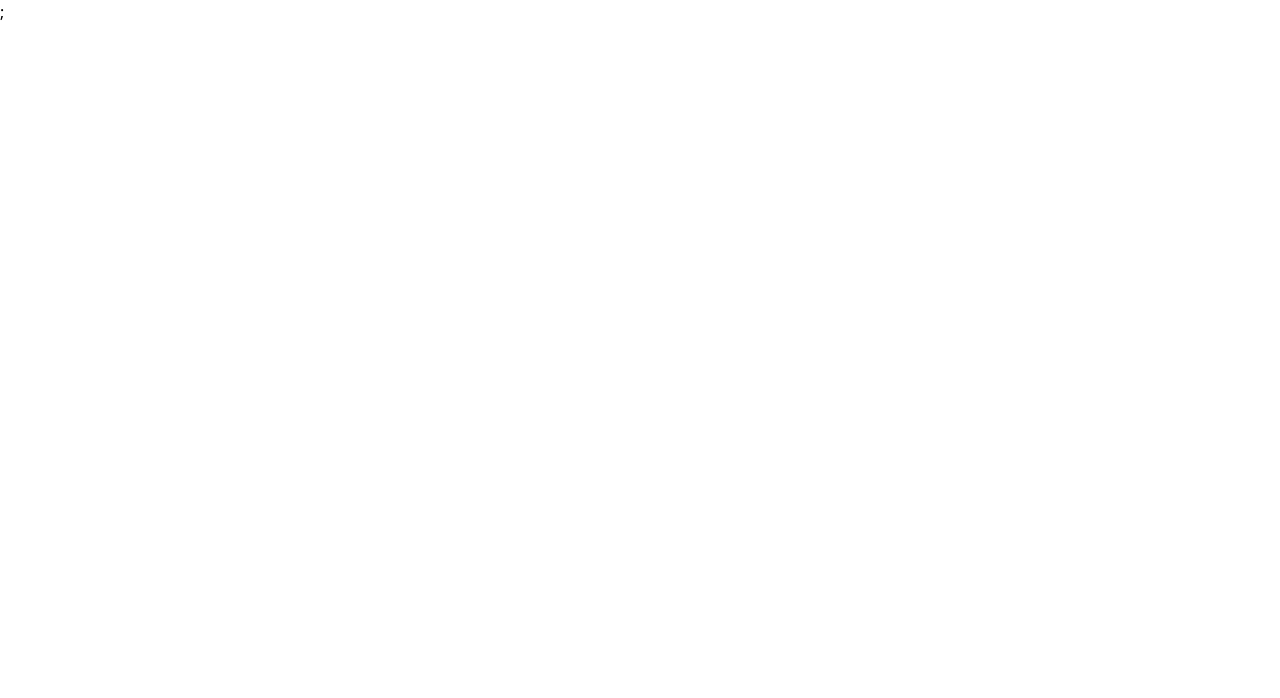
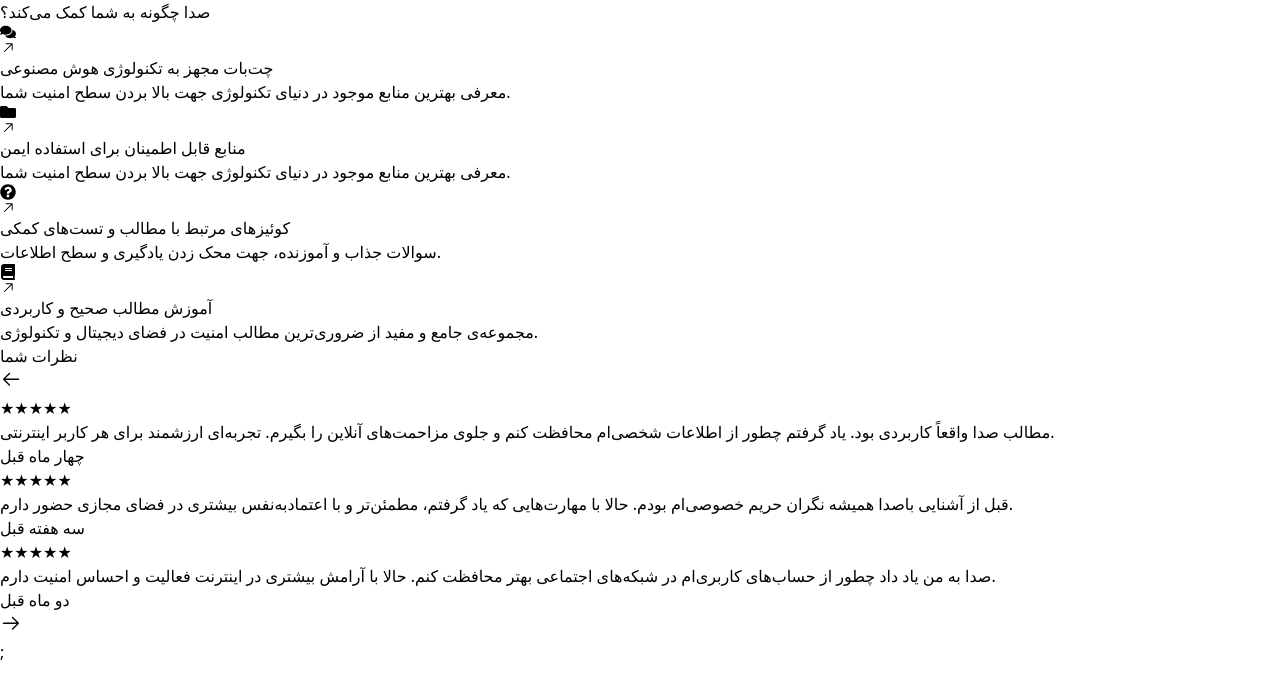
Before and after one commit to saharr268/Code-Crafter, a React app in the folder frontend/: page / in a window 1280 px wide. Shown: the top 698 px of the page. Built offline with nearby package versions, Linux system fonts and the light colour scheme; the HTML template or start-up script is replaced by a standard one.

Commit message:
Fix CardSection and Home.jsx structure

```diff
--- a/frontend/package.json
+++ b/frontend/package.json
@@ -12,6 +12,7 @@
   "dependencies": {
     "react": "^19.1.1",
     "react-dom": "^19.1.1",
+    "react-icons": "^5.5.0",
     "react-router-dom": "^7.9.2"
   },
   "devDependencies": {
@@ -26,6 +27,6 @@
     "globals": "^16.4.0",
     "postcss": "^8.5.6",
     "tailwindcss": "^3.4.17",
-    "vite": "^7.1.7"
+    "vite": "^7.1.9"
   }
 }
--- /dev/null
+++ b/frontend/src/components/CardSection.jsx
@@ -0,0 +1,47 @@
+
+// // Servive Card Section
+
+import { GoArrowUpRight } from "react-icons/go";
+
+const cardsection = ({ icon, title, description }) => {
+  return(
+    <div className="group bg-white rounded-2xl shadow p-6 relative
+                 transition-all duration-300 hover:bg-teal-500 hover:shadow-lg"
+    >
+      {/* Header: icon right, arrow left */}
+      <div className="flex items-center mt-4 mb-4 relative">
+        {/* Icon on the right */}
+        <div className="ml-auto mr-2 text-teal-500 text-xl transition-colors duration-300 group-hover:text-white">
+          {icon}
+        </div>
+
+        {/* Arrow inside circle on the left */}
+        <div
+          className="absolute left-2 w-10 h-10 flex items-center justify-center
+                     rounded-full bg-teal-50 text-gray-500 text-xl
+                     transition-colors duration-300 group-hover:bg-white group-hover:text-teal-500"
+        >
+          <GoArrowUpRight />
+        </div>
+      </div>
+
+      {/* Text */}
+      <h3
+        className="font-bold text-lg mb-2 text-right pt-8 pr-2
+                   transition-colors duration-300 group-hover:text-white"
+      >
+        {title}
+      </h3>
+      <p
+        className="text-gray-500 text-sm leading-relaxed text-right pb-6 pr-2
+                   transition-colors duration-300 group-hover:text-white"
+      >
+        {description}
+      </p>
+    </div>
+  );
+};
+
+
+
+export default cardsection;
--- /dev/null
+++ b/frontend/src/components/Testimonials.jsx
@@ -0,0 +1,116 @@
+// Testimonials / Feedback Section
+
+import { useState } from "react";
+import { GoArrowLeft, GoArrowRight } from "react-icons/go";
+
+const Testimonials = () => {
+  const testimonials = [
+    {
+      text: "مطالب صدا واقعاً کاربردی بود. یاد گرفتم چطور از اطلاعات شخصی‌ام محافظت کنم و جلوی مزاحمت‌های آنلاین را بگیرم. تجربه‌ای ارزشمند برای هر کاربر اینترنتی.",
+      stars: 5,
+      time: "چهار ماه قبل",
+    },
+    {
+      text: "قبل از آشنایی باصدا همیشه نگران حریم خصوصی‌ام بودم. حالا با مهارت‌هایی که یاد گرفتم، مطمئن‌تر و با اعتماد‌به‌نفس بیشتری در فضای مجازی حضور دارم.",
+      stars: 5,
+      time: "سه هفته قبل",
+    },
+    {
+      text: "صدا به من یاد داد چطور از حساب‌های کاربری‌ام در شبکه‌های اجتماعی بهتر محافظت کنم. حالا با آرامش بیشتری در اینترنت فعالیت و احساس امنیت دارم.",
+      stars: 4,
+      time: "دو ماه قبل",
+    },
+    {
+      text: "به لطف آموزش‌های صدا، امنیت دیجیتال برایم خیلی روشن‌تر شد و حالا می‌توانم با خیال راحت‌تری آنلاین باشم.",
+      stars: 5,
+      time: "یک ماه قبل",
+    },
+    {
+      text: "آموزش‌های صدا برای من مثل راهنمای کامل امنیت اینترنت بود. هر کسی باید این مطالب رو یاد بگیره.",
+      stars: 5,
+      time: "دو هفته قبل",
+    },
+  ];
+
+  const [startIndex, setStartIndex] = useState(0);
+  const cardsPerPage = 3; // show 3 cards at a time
+
+  const handleNext = () => {
+    if (startIndex + cardsPerPage < testimonials.length) {
+      setStartIndex(startIndex + 1);
+    }
+  };
+
+  const handlePrev = () => {
+    if (startIndex > 0) {
+      setStartIndex(startIndex - 1);
+    }
+  };
+
+  const visibleTestimonials = testimonials.slice(
+    startIndex,
+    startIndex + cardsPerPage
+  );
+
+  return (
+    <section className="relative max-w-7xl mx-auto px-4 sm:px-6 lg:px-8 py-16">
+      {/* Title */}
+      <h2 className="text-2xl md:text-3xl font-bold text-center mb-12">
+        نظرات شما
+      </h2>
+
+      <div className="flex items-center gap-6">
+        {/* Left Arrow */}
+        <button
+          onClick={handlePrev}
+          disabled={startIndex === 0}
+          className="w-12 h-12 flex items-center justify-center rounded-full bg-teal-50 text-teal-500 hover:bg-teal-100 transition disabled:opacity-40"
+        >
+          <GoArrowLeft size={22} />
+        </button>
+
+        {/* Testimonials Grid */}
+        <div className="grid grid-cols-1 sm:grid-cols-2 lg:grid-cols-3 gap-6 flex-1">
+          {visibleTestimonials.map((t, index) => (
+            <div
+              key={index}
+              className="bg-gray-50 p-6 rounded-2xl shadow-sm flex flex-col justify-between"
+            >
+              {/* Stars */}
+              <div className="flex mb-6 mt-2 ml-52">
+                {Array.from({ length: t.stars }).map((_, i) => (
+                  <span key={i} className="text-yellow-400 text-xl">★</span>
+                ))}
+                {t.stars < 5 &&
+                  Array.from({ length: 5 - t.stars }).map((_, i) => (
+                    <span key={i} className="text-gray-300 text-xl">★</span>
+                  ))}
+              </div>
+
+              {/* Text */}
+              <p className="text-gray-700 text-right leading-relaxed mb-6">
+                {t.text}
+              </p>
+
+              {/* Time */}
+              <p className="text-teal-500 text-sm font-medium text-right mb-6">
+                {t.time}
+              </p>
+            </div>
+          ))}
+        </div>
+
+        {/* Right Arrow */}
+        <button
+          onClick={handleNext}
+          disabled={startIndex + cardsPerPage >= testimonials.length}
+          className="w-12 h-12 flex items-center justify-center rounded-full bg-teal-50 text-teal-500 hover:bg-teal-100 transition disabled:opacity-40"
+        >
+          <GoArrowRight size={22} />
+        </button>
+      </div>
+    </section>
+  );
+};
+
+export default Testimonials;
--- a/frontend/src/components/home/CardSection.jsx
+++ b/frontend/src/components/home/CardSection.jsx
@@ -3,7 +3,7 @@ import React from 'react'
 const CardSection = () => {
   return (
     <div>
-      {/* اینجا کد را کار کنید */}
+
     </div>
   )
 }
--- a/frontend/src/components/home/CommentsSection.jsx
+++ b/frontend/src/components/home/Testimonials.jsx
@@ -1,11 +1,13 @@
 import React from 'react'
 
-const CommentsSection = () => {
+const Testimonials = () => {
   return (
     <div>
+
+
 
     </div>
   )
 }
 
-export default CommentsSection
+export default Testimonials
--- a/frontend/src/pages/Home.jsx
+++ b/frontend/src/pages/Home.jsx
@@ -1,19 +1,53 @@
 import AboutSection from "../components/home/AboutSection";
 import BannerSection from "../components/home/BannerSection";
-import CardSection from "../components/home/CardSection";
-import CommentsSection from "../components/home/CommentsSection";
+import CardSection from "../components/CardSection";
+import Testimonials from "../components/Testimonials";
 import MostViewedSection from "../components/home/MostViewedSection";
+import { FaComments, FaFolder, FaQuestionCircle, FaBook } from "react-icons/fa";
 
 const Home = () => {
   return (
     <div>
       <AboutSection />
-      <CardSection />
-      <CommentsSection />
+
+
+       <section className="max-w-7xl mx-auto px-4 sm:px-6 lg:px-8 py-16">
+                  <h2 className="text-2xl md:text-3xl font-bold text-center mb-12">
+                    صدا چگونه به شما کمک می‌کند؟
+                  </h2>
+
+                  <div className="grid grid-cols-1 sm:grid-cols-2 lg:grid-cols-4 gap-6">
+                    <CardSection
+                       icon={<FaComments className="w-6 h-6" />}
+                      title="چت‌بات مجهز به تکنولوژی هوش مصنوعی"
+                      description="معرفی بهترین منابع موجود در دنیای تکنولوژی جهت بالا بردن سطح امنیت شما."
+                    />
+                    <CardSection
+                       icon={<FaFolder className="w-6 h-6" />}
+                      title="منابع قابل اطمینان برای استفاده ایمن"
+                      description="معرفی بهترین منابع موجود در دنیای تکنولوژی جهت بالا بردن سطح امنیت شما."
+                    />
+                    <CardSection
+                       icon={<FaQuestionCircle className="w-6 h-6" />}
+                      title="کوئیزهای مرتبط با مطالب و تست‌های کمکی"
+                      description="سوالات جذاب و آموزنده، جهت محک زدن یادگیری و سطح اطلاعات."
+                    />
+                    <CardSection
+                      icon={<FaBook className="w-6 h-6" />}
+                      title="آموزش مطالب صحیح و کاربردی"
+                      description="مجموعه‌ی جامع و مفید از ضروری‌ترین مطالب امنیت در فضای دیجیتال و تکنولوژی."
+                    />
+                  </div>
+                </section>
+
+
+      <Testimonials />
+
+
       <BannerSection />
       <MostViewedSection/>
     </div>
-  );
-};
+  )
+}
 
 export default Home;
```
Also changed, not shown: 1 other file (tests, documents, lock files or other folders).
